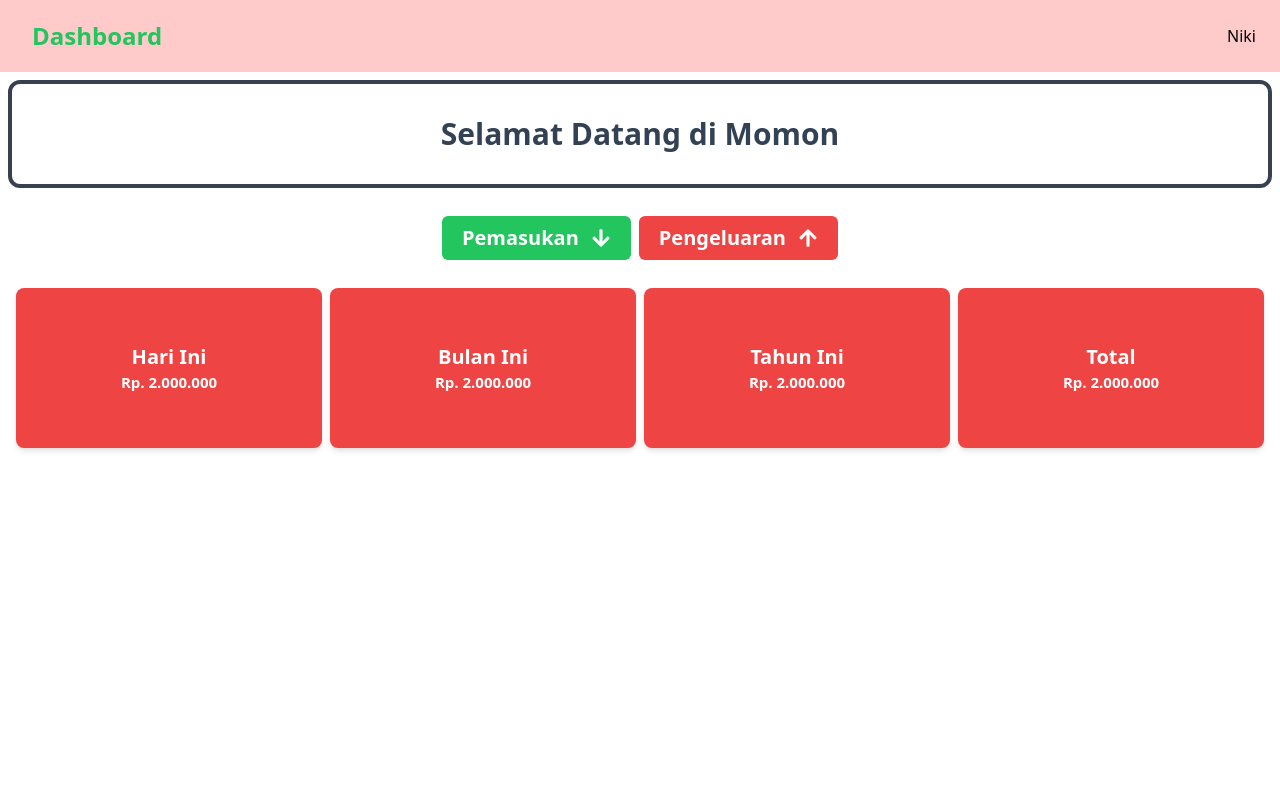
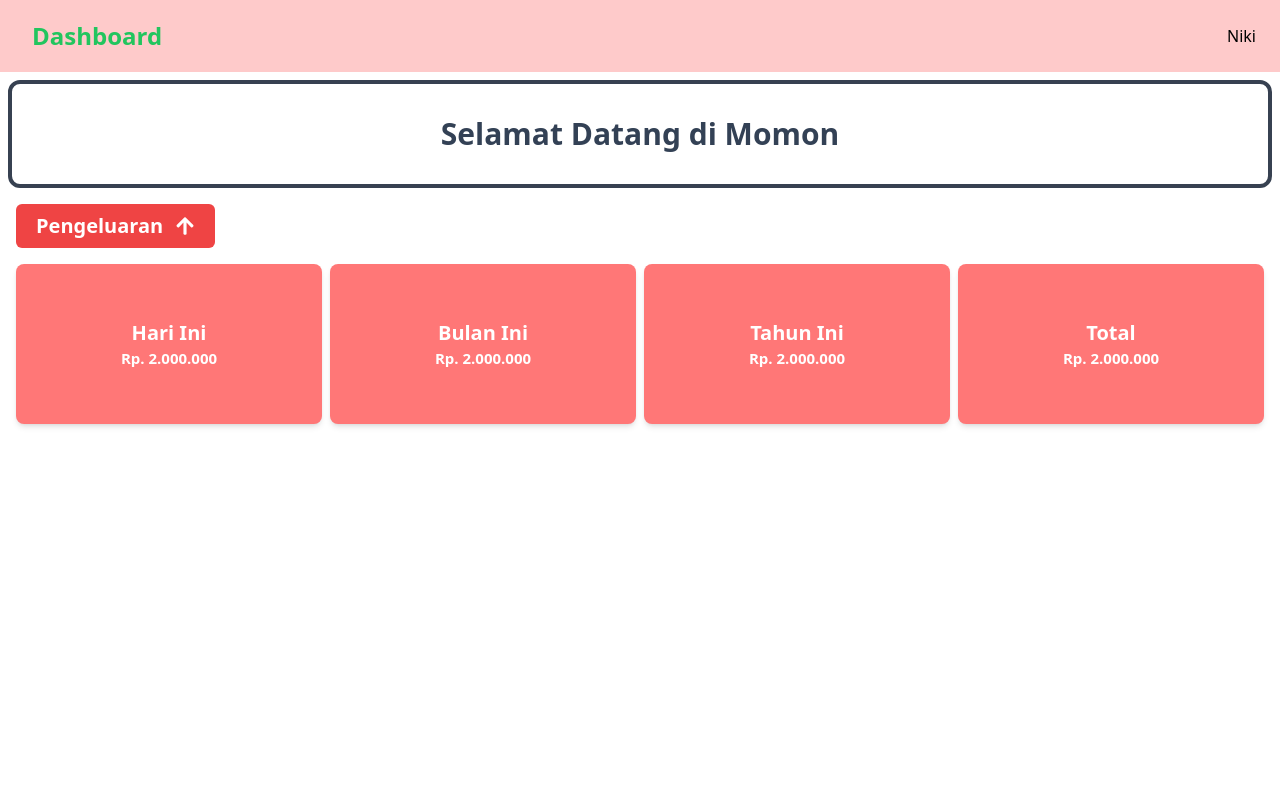
Before and after one commit to Fishniki/momon-project, a React (Vite) app: page /Home in a window 1280 px wide. Shown: the top 800 px of the page. Built offline with nearby package versions, Linux system fonts and the light colour scheme.

Commit message:
dashboard

```diff
--- a/src/components/Home/Page1.jsx
+++ b/src/components/Home/Page1.jsx
@@ -15,45 +15,45 @@ const Page1 = () => {
           <h1 className="text-center text-xl sm:text-2xl md:text-3xl text-slate-700 font-bold">Selamat Datang di Momon</h1>
         </div>
 
-        <div className="text-center text-xl font-semibold gap-2 flex justify-center py-5">
-          <button className="px-5 py-2 bg-green-500 hover:bg-green-600 rounded-md flex items-center text-white transition duration-300 gap-3" onClick={handleKeuangan}>Pemasukan <FaArrowDown /></button>
-          <button className="px-5 py-2 bg-red-500 hover:bg-red-600 rounded-md text-white transition duration-300 flex items-center gap-3" onClick={handleKeuangan}>Pengeluaran  <FaArrowUp /></button>
+        <div className="text-center text-xl font-semibold gap-2 flex justify-start px-4 py-2">
+          <button className={`px-5 py-2 ${keuangan ? 'bg-red-500 hover:bg-red-600' : 'bg-green-500 hover:bg-green-600'}   rounded-md flex items-center text-white transition duration-300 gap-3`} onClick={handleKeuangan}>{keuangan ? "Pengeluaran" : "Pemasukan"} {keuangan ? <FaArrowUp /> : <FaArrowDown />}</button>
+
         </div>
 
         {keuangan ? (
           <div className="grid grid-cols-2 sm:grid-cols-2 lg:grid-cols-4 gap-2 px-4 py-2">
-            <div className="w-full h-[80px] sm:h-[100px] lg:h-[160px] bg-red-500 flex flex-col justify-center items-center rounded-lg shadow-md">
+            <div className="w-full h-[100PX] sm:h-[100px] lg:h-[160px] bg-[#FF7777] flex flex-col justify-center items-center rounded-lg shadow-md">
               <h1 className="text-xl font-bold">Hari Ini</h1>
               <p className="text-[15px] font-semibold">Rp. 2.000.000</p>
             </div>
-            <div className="w-full h-[80px] sm:h-[100px] lg:h-[160px] bg-red-500 flex flex-col justify-center items-center rounded-lg shadow-md">
+            <div className="w-full h-[100PX] sm:h-[100px] lg:h-[160px] bg-[#FF7777]  flex flex-col justify-center items-center rounded-lg shadow-md">
               <h1 className="text-xl font-bold">Bulan Ini</h1>
               <p className="text-[15px] font-semibold">Rp. 2.000.000</p>
             </div>
-            <div className="w-full h-[80px] sm:h-[100px] lg:h-[160px] bg-red-500 flex flex-col justify-center items-center rounded-lg shadow-md">
+            <div className="w-full h-[100PX] sm:h-[100px] lg:h-[160px] bg-[#FF7777]  flex flex-col justify-center items-center rounded-lg shadow-md">
               <h1 className="text-xl font-bold">Tahun Ini</h1>
               <p className="text-[15px] font-semibold">Rp. 2.000.000</p>
             </div>
-            <div className="w-full h-[80px] sm:h-[100px] lg:h-[160px] bg-red-500 flex flex-col justify-center items-center rounded-lg shadow-md">
+            <div className="w-full h-[100PX] sm:h-[100px] lg:h-[160px] bg-[#FF7777] flex flex-col justify-center items-center rounded-lg shadow-md">
               <h1 className="text-xl font-bold">Total </h1>
               <p className="text-[15px] font-semibold">Rp. 2.000.000</p>
             </div>
           </div>
         ) : (
           <div className="grid grid-cols-2 sm:grid-cols-2 lg:grid-cols-4 gap-2 px-4 py-2">
-            <div className="w-full h-[80px] sm:h-[100px] lg:h-[160px] bg- flex flex-col justify-center items-center rounded-lg shadow-md">
+            <div className="w-full h-[80px] sm:h-[100px] lg:h-[160px] bg-[#37B7C3] flex flex-col justify-center items-center rounded-lg shadow-md">
               <h1 className="text-xl font-bold">Hari Ini</h1>
               <p className="text-[15px] font-semibold">Rp. 4.000.000</p>
             </div>
-            <div className="w-full h-[80px] sm:h-[100px] lg:h-[160px] bg-green-500 flex flex-col justify-center items-center rounded-lg shadow-md">
+            <div className="w-full h-[80px] sm:h-[100px] lg:h-[160px] bg-[#37B7C3] flex flex-col justify-center items-center rounded-lg shadow-md">
               <h1 className="text-xl font-bold">Bulan Ini</h1>
               <p className="text-[15px] font-semibold">Rp. 4.000.000</p>
             </div>
-            <div className="w-full h-[80px] sm:h-[100px] lg:h-[160px] bg-green-500 flex flex-col justify-center items-center rounded-lg shadow-md">
+            <div className="w-full h-[80px] sm:h-[100px] lg:h-[160px] bg-[#37B7C3] flex flex-col justify-center items-center rounded-lg shadow-md">
               <h1 className="text-xl font-bold">Tahun Ini</h1>
               <p className="text-[15px] font-semibold">Rp. 4.000.000</p>
             </div>
-            <div className="w-full h-[80px] sm:h-[100px] lg:h-[160px] bg-green-500 flex flex-col justify-center items-center rounded-lg shadow-md">
+            <div className="w-full h-[80px] sm:h-[100px] lg:h-[160px] bg-[#37B7C3] flex flex-col justify-center items-center rounded-lg shadow-md">
               <h1 className="text-xl font-bold">Total </h1>
               <p className="text-[15px] font-semibold">Rp. 4.000.000</p>
             </div>
--- a/src/components/Navbar/Sidebar.jsx
+++ b/src/components/Navbar/Sidebar.jsx
@@ -11,7 +11,7 @@ const Sidebar = () => {
   return (
     <>
 
-    <div className={`${sidebar ? '' : 'fixed bg-red-200'} w-full bg-red-200 transition-all duration-200`}>
+    <div className={`${sidebar ? '' : ' bg-red-200'} w-full bg-red-200 transition-all duration-200`}>
       <div className='flex  justify-between p-5 px-6 items-center'>
         <div className='flex gap-2'>
             <button onClick={hanleOnclick}><RxHamburgerMenu className='text-xl md:hidden' /></button>
```
